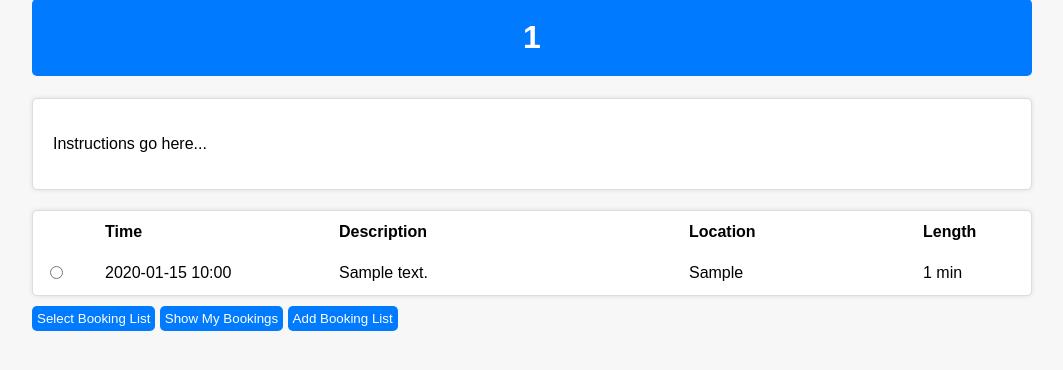
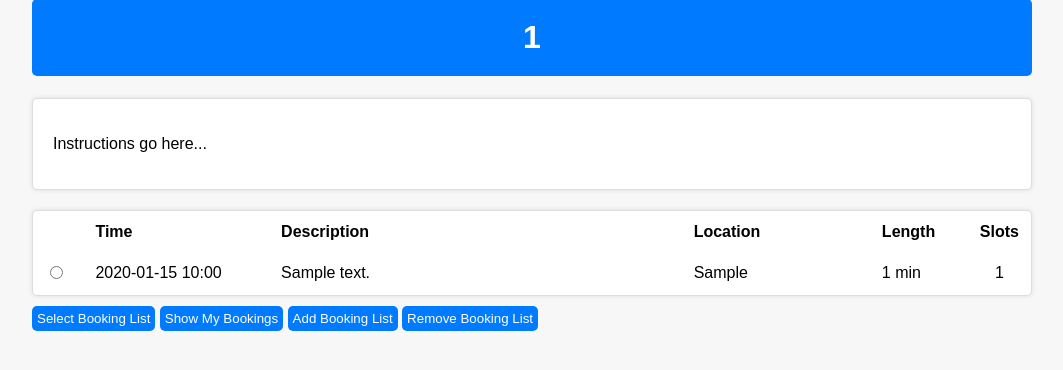
Before and after one commit to Azakh993/ID1212-Network-Programming, a Flask app: page /1/booking-lists in a window 1280 px wide. Shown: the part 142-512 px from the top of the page, without its empty margins (108-1171 px from the left). Run offline with Flask 3, Linux system fonts and the light colour scheme; the visitor is signed in with stand-in values (Sample User, id 1); tables that the repository leaves empty hold one stand-in row (values such as "Sample post").

Commit message:
Added button for adding new booking list, Also added table column for number of slots available.

```diff
--- a/templates/booking_lists.html
+++ b/templates/booking_lists.html
@@ -14,11 +14,12 @@
 <table id="bookingTable">
     <thead>
     <tr>
-        <th style="width: 5%;"></th>
+        <th></th>
         <th style="width: 15%;">Time</th>
-        <th style="width: 30%;">Description</th>
+        <th style="width: 45%;">Description</th>
         <th style="width: 20%;">Location</th>
         <th style="width: 10%;">Length</th>
+        <th style="width: 10%;">Slots</th>
     </tr>
     </thead>
     <tbody>
@@ -29,14 +30,20 @@
             <td>{{ booking.description }}</td>
             <td>{{ booking.location }}</td>
             <td>{{ booking.interval }} min</td>
+            <td style="text-align: center;">{{ booking.max_slots }}</td>
+
         </tr>
     {% endfor %}
     <tr id="newBookingRow" style="display: none;">
-        <td></td>
+        <td>
+            <button id="newBookingRowSubmitBtn" style="width: 100%;">+</button>
+        </td>
         <td><input type="text" id="inputTime" placeholder="Time" style="width: 100%;"></td>
         <td><input type="text" id="inputDescription" placeholder="Description" style="width: 100%;"></td>
         <td><input type="text" id="inputLocation" placeholder="Location" style="width: 100%;"></td>
         <td><input type="text" id="inputLength" placeholder="Minutes" style="width: 80%;"></td>
+        <td><input type="text" id="inputSlots" placeholder="# Slots" style="width: 80%;"></td>
+
     </tr>
     </tbody>
 </table>
@@ -45,7 +52,9 @@
 <button id="showMyBookingsBtn">Show My Bookings</button>
 {% if user_privileges %}
     <button id="addBookingListBtn">Add Booking List</button>
+    <button id="removeBookingListBtn">Remove Booking List</button>
 {% endif %}
+<script> const course_code = "{{ course_code }}"; </script>
 <script src="{{ url_for('static', filename='js/booking_lists.js') }}"></script>
 </body>
 </html>
```
